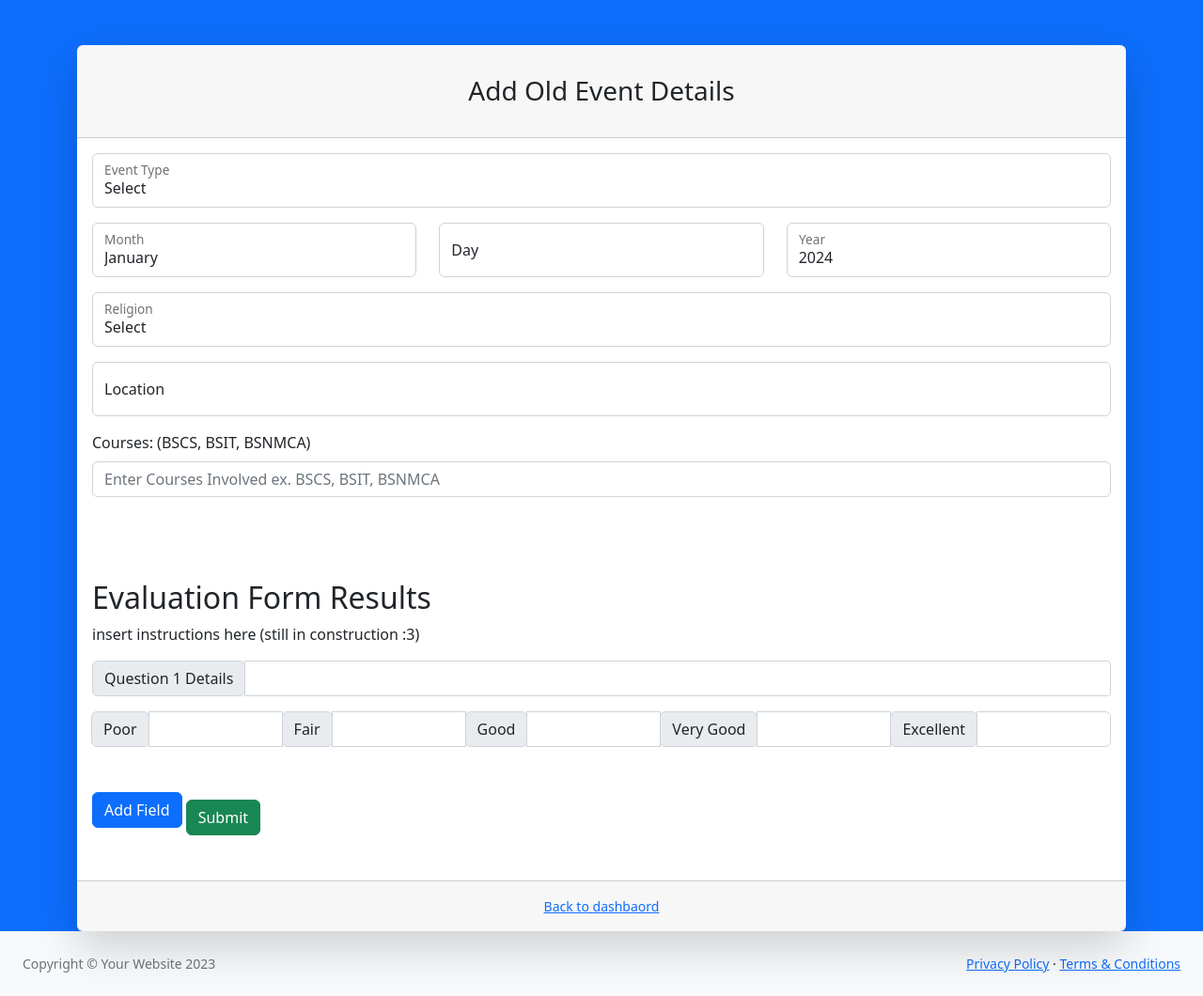
After one commit to ayarchvs/Campus-Ministry-Evaluation-System, a PHP site: the page made by Campus Ministry Website/website/framework ver/bootstrap/00 OG backup/add-old-event.html in a window 1280 px wide. The commit adds this page. Shown: the whole page at 94% size. Run offline with PHP 8.4, Linux system fonts and the light colour scheme; some libraries are stand-ins or nearby versions.

Commit message:
Fixed: register staff automatically adds the @ part and made backup for add old event

```diff
--- /dev/null
+++ b/Campus Ministry Website/website/framework ver/bootstrap/00 OG backup/add-old-event.html
@@ -0,0 +1,400 @@
+<!DOCTYPE html>
+<html lang="en">
+    <head>
+        <meta charset="utf-8" />
+        <meta http-equiv="X-UA-Compatible" content="IE=edge" />
+        <meta name="viewport" content="width=device-width, initial-scale=1, shrink-to-fit=no" />
+        <meta name="description" content="" />
+        <meta name="author" content="" />
+        <title>Add Old Event</title>
+        <link href="css/styles.css" rel="stylesheet" />
+        <script src="https://use.fontawesome.com/releases/v6.3.0/js/all.js" crossorigin="anonymous"></script> <!--remember to localize tis -->
+    </head>
+    <body class="bg-primary">
+        <div id="layoutAuthentication">
+            <div id="layoutAuthentication_content">
+                <main>
+                    <div class="container">
+                        <div class="row justify-content-center">
+                            <div class="col-lg-20">
+                                <div class="card shadow-lg border-0 rounded-lg mt-5">
+                                    <div class="card-header"><h3 class="text-center font-weight-light my-4">Add Old Event Details</h3></div>
+                                    <div class="card-body">
+                                        <form>
+                                            <!--Event Type Dropdown-->
+                                            <div class="form-floating mb-3">
+                                                <select class="form-control" id="eventType" aria-label="Event Type">
+                                                    <option value="" disabled selected>Select</option>
+                                                    <option value="retreat">Retreat</option>
+                                                    <option value="recollection02">Recollection 02</option>
+                                                    <option value="recollection01">Recollection 01</option>
+                                                </select>
+                                                <label for="eventType">Event Type</label>
+                                            </div>
+
+                                            <!--Date-->
+                                            <div class="row mb-3">
+                                                <div class="col-md-4">
+                                                    <div class="form-floating mb-3 mb-md-0">
+                                                        <select class="form-control" id="eventMonth">
+                                                            <option value="January">January</option>
+                                                            <option value="February">February</option>
+                                                            <option value="March">March</option>
+                                                            <option value="April">April</option>
+                                                            <option value="May">May</option>
+                                                            <option value="June">June</option>
+                                                            <option value="July">July</option>
+                                                            <option value="August">August</option>
+                                                            <option value="September">September</option>
+                                                            <option value="October">October</option>
+                                                            <option value="November">November</option>
+                                                            <option value="December">December</option>
+                                                        </select>
+                                                        <label for="eventMonth">Month</label>
+                                                    </div>
+                                                </div>
+                                                <div class="col-md-4">
+                                                    <div class="form-floating mb-3 mb-md-0">
+                                                        <input class="form-control" id="eventDay" type="number" placeholder="Day" min="1" max="31" />
+                                                        <label for="eventDay">Day</label>
+                                                    </div>
+                                                </div>
+                                                <div class="col-md-4">
+                                                    <div class="form-floating mb-3 mb-md-0">
+                                                        <input class="form-control" id="eventYear"  type="number" placeholder="Enter year" min="1900" />
+                                                        <label for="eventYear">Year</label>
+                                                    </div>
+                                                </div>
+                                            </div>
+
+                                            <!--Religion-->
+                                            <div class="form-floating mb-3">
+                                                <select class="form-control" id="religion" aria-label="Religion">
+                                                    <option value="" disabled selected>Select</option>
+                                                    <option value="Roman Catholic">Roman Catholic</option>
+                                                    <option value="Muslim">Muslim</option>
+                                                    <option value="Non-Christian">Non-Christian</option>
+                                                </select>
+                                                <label for="religion">Religion</label>
+                                            </div>
+
+                                            <!--Location/Venue-->
+                                            <div class="form-floating mb-3">
+                                                <input class="form-control" id="eventLocation" type="text" placeholder="Enter event location" />
+                                                <label for="eventLocation">Location</label>
+                                            </div>
+
+                                            <!--Courses Checkbox-->
+                                            <div class="mb-3">
+                                                <label for="courses" class="form-label">Courses: (BSCS, BSIT, BSNMCA)</label><br />
+
+                                                <input class="form-control" id="eventLocation" type="text" placeholder="Enter Courses Involved ex. BSCS, BSIT, BSNMCA" />
+
+                                                <br />
+                                            </div>
+
+
+
+                                            <!--- Testingg -->
+                                            <div class="row mb-3">
+                                                <!--- <link rel="stylesheet" href="https://maxcdn.bootstrapcdn.com/bootstrap/4.5.2/css/bootstrap.min.css">
+ -->
+
+                                                <div class="container mt-5">
+                                                    <h2>Evaluation Form Results </h2>
+                                                    <div>
+                                                        <p>
+                                                            insert instructions here (still in construction :3)
+                                                        </p>
+                                                    </div>
+                                                    <form id="dynamicForm">
+                                                      <div id="textFieldsContainer" class="form-group">
+
+
+                                                        <!-- preset for 1st question -->
+
+                                                        <div class="input-group mb-5" id="fieldGroup-1">
+                                                            <!-- poor fair good verygood excelent -->
+
+                                                            <div class="input-group input-group-sm mb-3">
+                                                                <div class="input-group-prepend">
+                                                                    <span class="input-group-text" id="question-fieldGroup-1">Question 1 Details</span>
+                                                                </div>
+                                                                <input type="text" class="form-control" aria-label="Small" aria-describedby="inputGroup-sizing-sm">
+                                                            </div>
+
+
+
+                                                            <div class="input-group-prepend">
+                                                                <span class="input-group-text" id="poor-fieldGroup-1">Poor</span>
+                                                            </div>
+
+                                                            <input type="text" class="form-control" name="inputField[]" placeholder="">
+
+
+
+
+                                                            <div class="input-group-prepend">
+                                                                <span class="input-group-text" id="fair-fieldGroup-1">Fair</span>
+                                                            </div>
+
+                                                            <input type="text" class="form-control" name="inputField[]" placeholder="">
+
+
+
+
+                                                            <div class="input-group-prepend">
+                                                                <span class="input-group-text" id="good-fieldGroup-1">Good</span>
+                                                            </div>
+
+                                                            <input type="text" class="form-control" name="inputField[]" placeholder="">
+
+
+
+                                                            <div class="input-group-prepend">
+                                                                <span class="input-group-text" id="veryGood-fieldGroup-1">Very Good</span>
+                                                            </div>
+
+                                                            <input type="text" class="form-control" name="inputField[]" placeholder="">
+
+
+
+                                                            <div class="input-group-prepend">
+                                                                <span class="input-group-text" id="excellent-fieldGroup-1">Excellent</span>
+                                                            </div>
+
+                                                            <input type="text" class="form-control" name="inputField[]" placeholder="">
+
+
+
+                                                          </div>
+
+                                                      </div>
+                                                      <button type="button" id="addField" class="btn btn-primary mb-3">Add Field</button>
+
+                                                      <!-- change type to submit when form is active.. for now it a button -->
+                                                      <button type="button" id="submit-details" class="btn btn-success">Submit</button>
+                                                    </form>
+                                                  </div>
+
+                                                  <!--using Jquerry, tis is a library btw nit a framework-->
+
+                                                  <script src="https://code.jquery.com/jquery-3.5.1.min.js"></script>
+                                                  <script>
+
+                                                    $(document).ready(function() {
+                                                      let fieldCount = 1;
+
+
+                                                      // Add new field on button click
+                                                      $('#addField').click(function() {
+                                                        fieldCount++;
+
+                                                        //this is for the adding preset
+
+                                                        $('#textFieldsContainer').append(`
+                                                          <div class="input-group mb-5" id="fieldGroup-${fieldCount}">
+                                                            <!-- poor fair good verygood excelent -->
+
+                                                            <div class="input-group input-group-sm mb-3">
+                                                                <div class="input-group-prepend">
+                                                                    <span class="input-group-text" id="question-fieldGroup-${fieldCount}">Question ${fieldCount} Details</span>
+                                                                </div>
+                                                                <input type="text" class="form-control" aria-label="Small" aria-describedby="inputGroup-sizing-sm" >
+                                                            </div>
+
+
+
+                                                            <div class="input-group-prepend">
+                                                                <span class="input-group-text" id="inputGroup-sizing-sm">Poor</span>
+                                                            </div>
+
+                                                            <input type="text" class="form-control" name="inputField[]" placeholder="   ">
+
+
+
+
+                                                            <div class="input-group-prepend">
+                                                                <span class="input-group-text" id="inputGroup-sizing-sm">Fair</span>
+                                                            </div>
+
+                                                            <input type="text" class="form-control" name="inputField[]" placeholder="">
+
+
+
+
+                                                            <div class="input-group-prepend">
+                                                                <span class="input-group-text" id="inputGroup-sizing-sm">Good</span>
+                                                            </div>
+
+                                                            <input type="text" class="form-control" name="inputField[]" placeholder="">
+
+
+
+                                                            <div class="input-group-prepend">
+                                                                <span class="input-group-text" id="inputGroup-sizing-sm">Very Good</span>
+                                                            </div>
+
+                                                            <input type="text" class="form-control" name="inputField[]" placeholder="">
+
+
+
+                                                            <div class="input-group-prepend">
+                                                                <span class="input-group-text" id="inputGroup-sizing-sm">Excellent</span>
+                                                            </div>
+
+                                                            <input type="text" class="form-control" name="inputField[]" placeholder="">
+
+
+
+
+                                                            <div class="input-group-append">
+                                                              <button type="button" class="btn btn-danger removeField" id="remove-btn-${fieldCount}" data-id="${fieldCount}">Remove</button>
+                                                            </div>
+
+
+                                                          </div>
+                                                        `);
+                                                      });
+
+                                                      // Remove specific field on "Remove" button click
+                                                      $(document).on('click', '.removeField', function() {
+                                                        const id = $(this).data('id');
+
+                                                        let save_id = id;
+
+                                                        console.log( "start given save fieldcount" + save_id + " and " + fieldCount);
+
+
+                                                        // re number their id & span content again
+                                                        for (let index = save_id + 1; index <= fieldCount ; index++) {
+
+                                                            console.log( "Forr loop given: " + save_id + " and " + fieldCount);
+
+
+
+
+                                                            console.log( "change inner HTML given: " + "question-fieldGroup-" + index);
+
+                                                            // changing content of span
+                                                            let spanE = document.getElementById("question-fieldGroup-" + index);
+                                                            spanE.innerHTML = "Question " + (index - 1) + " Details" ;
+
+
+                                                            console.log( "change span id given: " + "question-fieldGroup-" + index);
+                                                            // changing id
+                                                            let fieldGroupDiv = document.getElementById("question-fieldGroup-" + index);
+                                                            fieldGroupDiv.id = "question-fieldGroup-" + (index - 1);
+
+
+
+
+                                                        }
+
+                                                        console.log("removing fieldGroup-" + id);
+                                                        $(`#fieldGroup-${id}`).remove();
+
+
+                                                        for (let index = save_id + 1; index <= fieldCount ; index++) {
+
+                                                            console.log( "Forr loop given: " + save_id + " and " + fieldCount);
+
+
+                                                            console.log( "change fieldGroup id given: " + "fieldGroup-" + index);
+                                                            // changing id of field group
+                                                            let fieldGroupDiv = document.getElementById("fieldGroup-" + index);
+                                                            fieldGroupDiv.id = "fieldGroup-" + (index - 1);
+
+
+
+                                                            // change id of remove btn and data id
+                                                            let removeBTN = document.getElementById("remove-btn-" + index);
+
+
+                                                            console.log( "change remove-btn datID given: " + "remove-btn-" + index);
+                                                            //change data id of remove btn
+                                                            $('#remove-btn-' + index).attr('data-id',(index - 1));
+
+
+                                                            console.log( "change remove-btn id given: " + "remove-btn-" + index);
+                                                            // change id of remove btn
+                                                            removeBTN.id = "remove-btn-" + (index - 1);
+
+
+
+
+                                                        }
+
+
+
+                                                        fieldCount--;
+
+                                                        console.log( "ending output save field count" + save_id + " and " + fieldCount);
+
+
+
+
+                                                      });
+
+
+                                                      $('#submit-details').click(function() {
+
+                                                        console.log("bringing to old event details page");
+
+                                                        // rewire this back to the Event List when Eventlist ready, for now we show case le event details
+                                                        window.location.href = "old-event-details.html";
+
+
+                                                      });
+
+
+
+
+
+
+                                                    });
+
+                                                       //Get the current year
+                                                         const currentYear = new Date().getFullYear();
+
+                                                        // Set the input's value to the current year by default
+                                                        const yearInput = document.getElementById('eventYear');
+                                                        yearInput.value = currentYear;
+                                                  </script>
+
+                                            </div>
+                                            <!--- Testingg -->
+
+                                            <div class="mt-4 mb-0">
+                                                <!---<div class="d-grid"><a class="btn btn-primary btn-block" href="login.html">Create Account</a></div> -->
+                                            </div>
+                                        </form>
+                                    </div>
+                                    <div class="card-footer text-center py-3">
+                                        <div class="small"><a href="main-page.php">Back to dashbaord</a></div>
+                                    </div>
+                                </div>
+                            </div>
+                        </div>
+                    </div>
+                </main>
+            </div>
+            <div id="layoutAuthentication_footer">
+                <footer class="py-4 bg-light mt-auto">
+                    <div class="container-fluid px-4">
+                        <div class="d-flex align-items-center justify-content-between small">
+                            <div class="text-muted">Copyright &copy; Your Website 2023</div>
+                            <div>
+                                <a href="#">Privacy Policy</a>
+                                &middot;
+                                <a href="#">Terms &amp; Conditions</a>
+                            </div>
+                        </div>
+                    </div>
+                </footer>
+            </div>
+        </div>
+        <script src="https://cdn.jsdelivr.net/npm/bootstrap@5.2.3/dist/js/bootstrap.bundle.min.js" crossorigin="anonymous"></script>
+        <script src="js/scripts.js"></script>
+    </body>
+</html>
--- a/Campus Ministry Website/website/framework ver/bootstrap/php/add-staff.php
+++ b/Campus Ministry Website/website/framework ver/bootstrap/php/add-staff.php
@@ -9,6 +9,10 @@ if (isset($_POST['staffFirstName'], $_POST['staffLastName'], $_POST['staffType']
 
     // Retrieve posted data
     //$staffID = $_POST['staffId'];
+
+
+
+
     $staffFirstName = $_POST['staffFirstName'];
     $staffLastName = $_POST['staffLastName'];
     $staffType = $_POST['staffType'];
@@ -23,7 +27,7 @@ if (isset($_POST['staffFirstName'], $_POST['staffLastName'], $_POST['staffType']
     $hashedPassword = password_hash($staffPassword, PASSWORD_DEFAULT);
 
     // SQL query to update staff data
-    $query = "INSERT INTO staff (S_Name, S_Type, S_Password, S_Email) VALUES  ('$Name', '$staffType', '$hashedPassword', '$staffEmail')";
+    $query = "INSERT INTO staff (S_Name, S_Type, S_Password, S_Email) VALUES  ('$Name', '$staffType', '$hashedPassword', '$staffEmail"."@adzu.edu.ph"."')";
     $result = $conn->query($query);
 
     if (!$result) {
```
